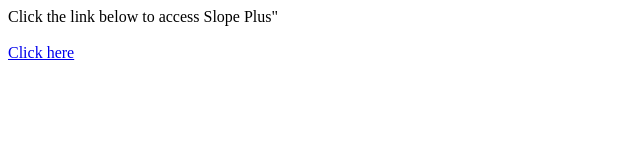
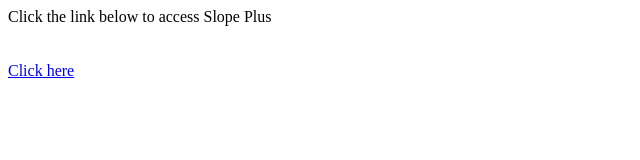
Before and after one commit to jeffersonsmith276/Slope-game, a plain HTML site: page index.html in a window 1280 px wide. Shown: the whole page, without its empty margins (0-640 px from the left). Drawn offline with Linux system fonts and the light colour scheme.

Commit message:
Update index.html

```diff
--- a/index.html
+++ b/index.html
@@ -1,7 +1,7 @@
 <html>
   <body>
-    <header>Click the link below to access Slope Plus"</header>
-    <br>
+    <header>Click the link below to access Slope Plus</header>
+    <br></br>
     <a href="http://git.compgenius.com/slope_plus/html-classic.itch.zone/html/14788017/SlopePlus1.3.1Web/index.html">Click here</a>
   </body>
 </html>
```
